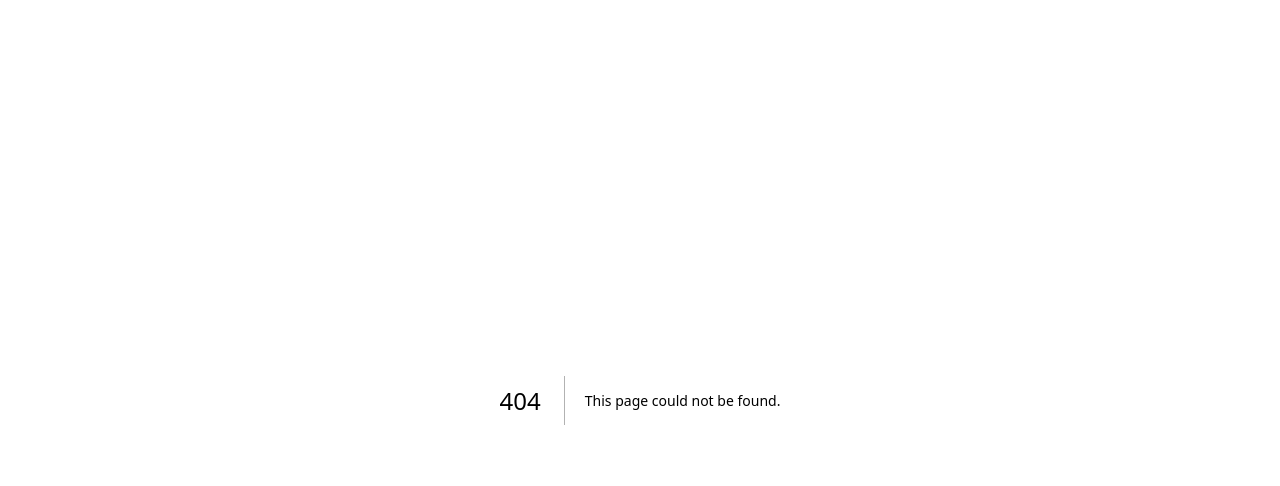
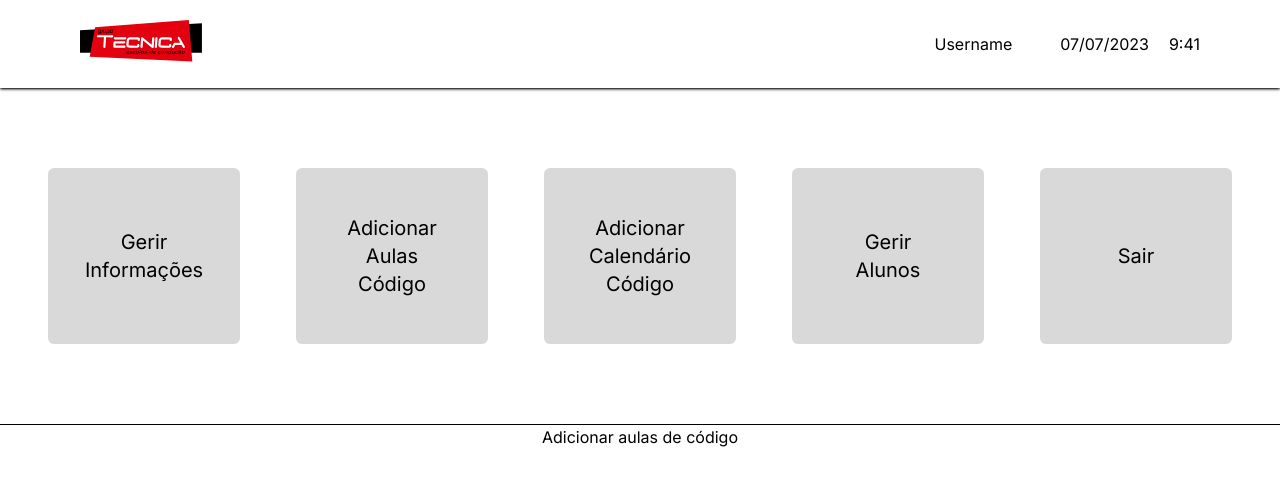
Before and after one commit to Frelances-projects/app-tecnica, a Next.js app in the folder web/: page /panel/create-classes in a window 1280 px wide. Before the commit this address had no page. Shown: the top 486 px of the page. Built offline with nearby package versions, Linux system fonts and the light colour scheme.

Commit message:
:sparkles: feat: pages

```diff
--- a/web/src/app/panel/components/Navigation.tsx
+++ b/web/src/app/panel/components/Navigation.tsx
@@ -1,13 +1,20 @@
+import { headers } from "next/headers";
+
 import { NavigationButton } from './NavigationButton'
 
 export function Navigation() {
+  const headersList = headers();
+  const activePath = headersList.get("x-invoke-path");
+
+  // const pathname = usePathname(); o headers é para quando o componente é gerado pelo lado do servidor se apresentar falhas utilizar o hook usePathname e colocar o 'use client nesse componente'
+
   return (
     <nav className='mt-20 flex items-center justify-center gap-14 mb-20'>
-      <NavigationButton href={''} title='Gerir Informações' />
-      <NavigationButton href={''} title='Adicionar Aulas Código' />
-      <NavigationButton href={''} title='Adicionar Calendário Código' />
-      <NavigationButton href={''} title='Gerir Alunos' />
-      <NavigationButton href={''} title='Sair' />
+      <NavigationButton href={'/panel/'} title='Gerir Informações' isActive={activePath === '/panel' ? true : false} />
+      <NavigationButton href={'/panel/create-classes'} title='Adicionar Aulas Código' isActive={activePath === '/panel/create-classes' ? true : false} />
+      <NavigationButton href={'/panel/create-code-calendar'} title='Adicionar Calendário Código' isActive={activePath === '/panel/create-code-calendar' ? true : false} />
+      <NavigationButton href={'/panel/manage-students'} title='Gerir Alunos' isActive={activePath === '/panel/manage-students' ? true : false} />
+      <NavigationButton href={'/'} title='Sair' isActive={false} />
     </nav>
   )
 }
--- a/web/src/app/panel/components/NavigationButton.tsx
+++ b/web/src/app/panel/components/NavigationButton.tsx
@@ -3,11 +3,12 @@ import Link from 'next/link'
 interface NavigationButtonProps {
   title: string
   href: string
+  isActive: boolean
 }
 
-export function NavigationButton({ title, href }: NavigationButtonProps) {
+export function NavigationButton({ title, href, isActive }: NavigationButtonProps) {
   return (
-    <Link href={href} className='flex items-center justify-center w-48 h-44 py-14 rounded-md px-10 bg-[#D9D9D9] text-black text-xl text-center'>
+    <Link href={href} className={`flex items-center justify-center w-48 h-44 py-14 rounded-md px-10 text-xl text-center ${isActive ? 'bg-[#E3000F] text-white' : 'bg-[#D9D9D9] text-black'}`}>
       {title}
     </Link>
   )
--- /dev/null
+++ b/web/src/app/panel/create-classes/page.tsx
@@ -0,0 +1,5 @@
+export default function CreateClasses() {
+  return (
+    <h1>Adicionar aulas de código</h1>
+  )
+}
--- /dev/null
+++ b/web/src/app/panel/create-code-calendar/page.tsx
@@ -0,0 +1,5 @@
+export default function CreateCodeCalendar() {
+  return (
+    <h1>Adicionar calendário código</h1>
+  )
+}
--- a/web/src/app/panel/layout.tsx
+++ b/web/src/app/panel/layout.tsx
@@ -18,6 +18,10 @@ export default function PanelLayout({
       <Navigation />
 
       <div className='mx-auto max-w-[1440px] w-full h-[1px] bg-black'/>
+
+      <div className=" w-full h-full flex items-center justify-center">
+        {children}
+      </div>
     </>
   )
 }
--- /dev/null
+++ b/web/src/app/panel/manage-students/page.tsx
@@ -0,0 +1,5 @@
+export default function ManageStudents() {
+  return (
+    <h1>Adicionar alunos</h1>
+  )
+}
```
